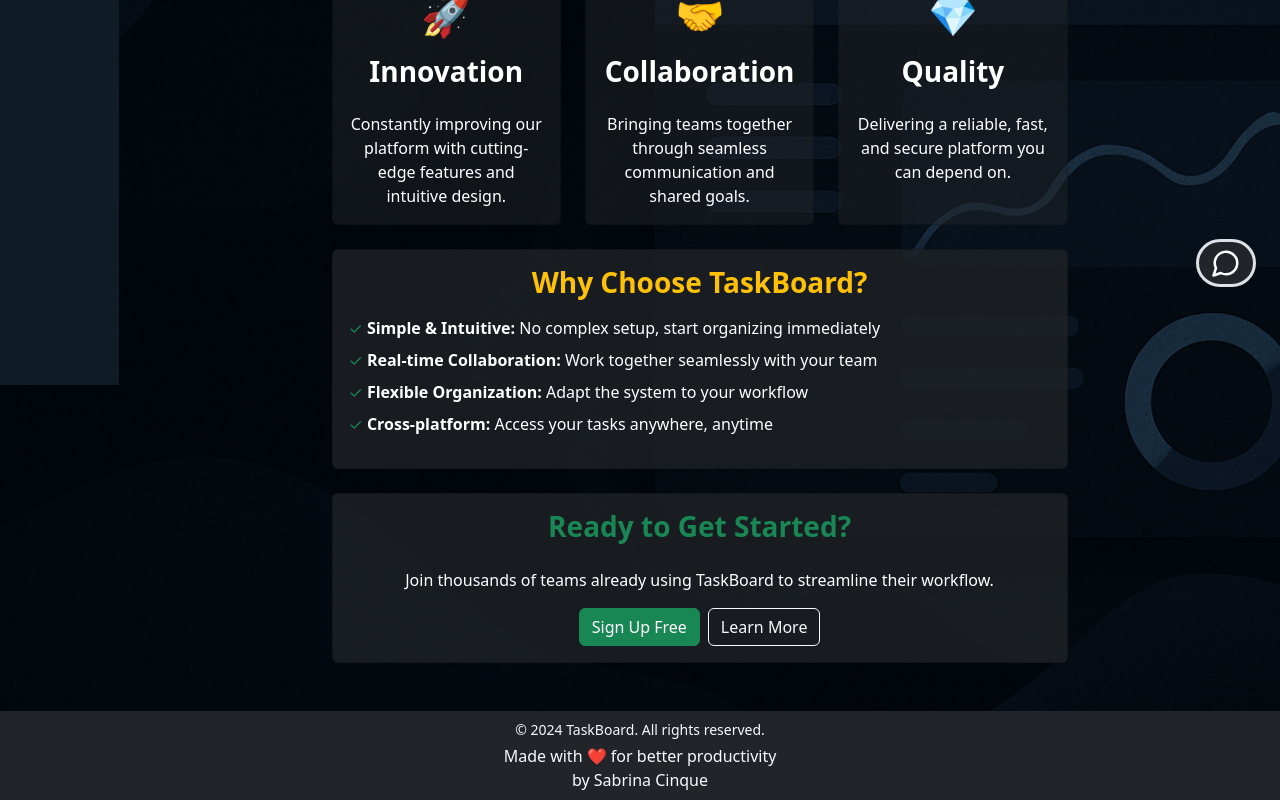
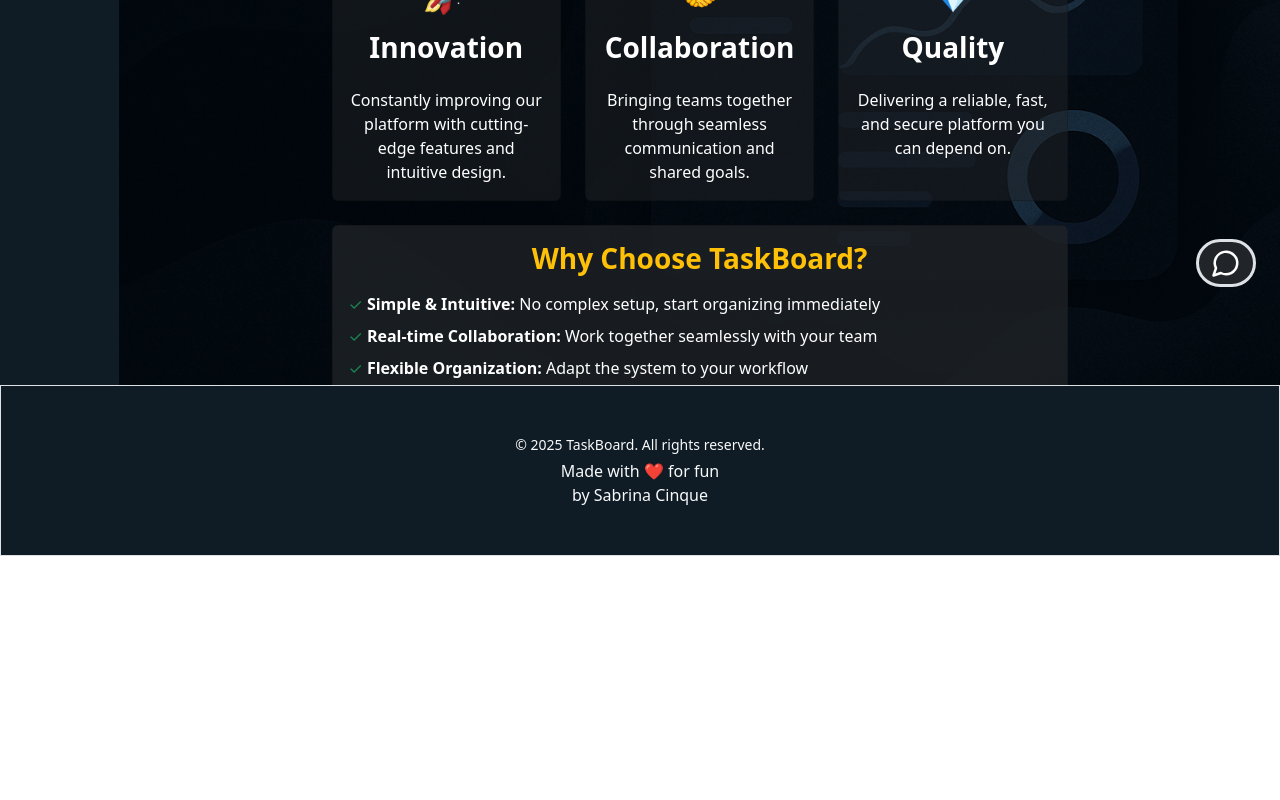
Before and after one commit to sabrinacinque/reactApp, a React (Vite) app in the folder taskboard/: page /about in a window 1280 px wide. Shown: the part 489-1289 px from the top of the page. After the commit the page ends 1045 px from the top, so only its background shows below. Built offline with nearby package versions, Linux system fonts and the light colour scheme.

Commit message:
aggiustivari

```diff
--- a/taskboard/src/App.jsx
+++ b/taskboard/src/App.jsx
@@ -14,6 +14,7 @@
 import AboutPage from './pages/AboutPage.jsx';
 import GlobalChatbox from './components/GlobalChatbox';
 import Footer from './MainComponent/Footer';
+import Sidebar from './MainComponent/Sidebar.jsx';
 
 
 export default function App() {
@@ -24,8 +25,10 @@
           <Header />
 
           <main className="flex-grow-1">
+
             <Routes>
               {/* pubbliche */}
+
               <Route path="/"         element={<HomePage />} />
               <Route path="/login"    element={<LoginPage />} />
               <Route path="/register" element={<RegisterPage />} />
--- a/taskboard/src/MainComponent/Footer.jsx
+++ b/taskboard/src/MainComponent/Footer.jsx
@@ -3,15 +3,15 @@
 
 export default function Footer() {
   return (
-    <footer className="bg-dark text-light py-2 mt-auto">
+    <footer className="text-light py-2 mt-auto border py-5" style={{ backgroundColor: "#0F1C25" }}>
 
         <div className="row">
           <div className="col-12 text-center">
             <p className="small mb-1">
-              © 2024 TaskBoard. All rights reserved.
+              © 2025 TaskBoard. All rights reserved.
             </p>
             <span className=" x-small">
-              Made with ❤️ for better productivity <br></br> by Sabrina Cinque
+              Made with ❤️ for fun <br></br> by Sabrina Cinque
             </span>
           </div>
         </div>
--- a/taskboard/src/MainComponent/Sidebar.jsx
+++ b/taskboard/src/MainComponent/Sidebar.jsx
@@ -70,7 +70,7 @@
   };
 
   return (
-    <aside className="sidebar h-100 d-flex flex-column">
+    <aside className="sidebar vh-100 d-flex flex-column py-5">
       <nav className="nav flex-column px-3 fs-5">
         <NavLink end to="/" className="nav-link d-flex align-items-center mb-2">
           <FiHome className="me-2" /> Home
--- a/taskboard/src/pages/AboutPage.jsx
+++ b/taskboard/src/pages/AboutPage.jsx
@@ -1,28 +1,30 @@
-import React from 'react';
-import Header from '../MainComponent/Header';
-import Sidebar from '../MainComponent/Sidebar';
+import React from "react";
+import { Link } from "react-router-dom";
+import Sidebar from "../MainComponent/Sidebar";
 
 export default function AboutPage() {
   return (
-    <div className="d-flex background">
-     <Sidebar />
+    <div className="d-flex background vh-100">
+      <Sidebar />
 
-
-      <div className="container py-5">
+      <div className="container overflow-scroll mt-4 ">
         <div className="row justify-content-center">
           <div className="col-lg-8">
             <div className="text-center mb-5">
               <h1 className="text-white display-4 mb-3">About TaskBoard</h1>
-              <p className="text-light fs-5">Empowering teams to collaborate and achieve more together</p>
+              <p className="text-light fs-5">
+                Empowering teams to collaborate and achieve more together
+              </p>
             </div>
 
             <div className="card bg-dark bg-opacity-75 text-white mb-4">
               <div className="card-body">
                 <h3 className="card-title text-warning mb-3">Our Mission</h3>
                 <p className="card-text fs-6">
-                  TaskBoard was created to simplify project management and team collaboration.
-                  We believe that great things happen when teams can organize their work efficiently,
-                  communicate seamlessly, and track progress in real-time.
+                  TaskBoard was created to simplify project management and team
+                  collaboration. We believe that great things happen when teams
+                  can organize their work efficiently, communicate seamlessly,
+                  and track progress in real-time.
                 </p>
               </div>
             </div>
@@ -34,7 +36,8 @@
                     <div className="display-6 text-success mb-3">🚀</div>
                     <h5 className="card-title">Innovation</h5>
                     <p className="card-text">
-                      Constantly improving our platform with cutting-edge features and intuitive design.
+                      Constantly improving our platform with cutting-edge
+                      features and intuitive design.
                     </p>
                   </div>
                 </div>
@@ -46,7 +49,8 @@
                     <div className="display-6 text-warning mb-3">🤝</div>
                     <h5 className="card-title">Collaboration</h5>
                     <p className="card-text">
-                      Bringing teams together through seamless communication and shared goals.
+                      Bringing teams together through seamless communication and
+                      shared goals.
                     </p>
                   </div>
                 </div>
@@ -58,7 +62,8 @@
                     <div className="display-6 text-danger mb-3">💎</div>
                     <h5 className="card-title">Quality</h5>
                     <p className="card-text">
-                      Delivering a reliable, fast, and secure platform you can depend on.
+                      Delivering a reliable, fast, and secure platform you can
+                      depend on.
                     </p>
                   </div>
                 </div>
@@ -67,25 +72,51 @@
 
             <div className="card bg-dark bg-opacity-75 text-white mb-4">
               <div className="card-body">
-                <h3 className="card-title text-warning mb-3">Why Choose TaskBoard?</h3>
+                <h3 className="card-title text-warning mb-3">
+                  Why Choose TaskBoard?
+                </h3>
                 <ul className="list-unstyled">
-                  <li className="mb-2"><span className="text-success">✓</span> <strong>Simple & Intuitive:</strong> No complex setup, start organizing immediately</li>
-                  <li className="mb-2"><span className="text-success">✓</span> <strong>Real-time Collaboration:</strong> Work together seamlessly with your team</li>
-                  <li className="mb-2"><span className="text-success">✓</span> <strong>Flexible Organization:</strong> Adapt the system to your workflow</li>
-                  <li className="mb-2"><span className="text-success">✓</span> <strong>Cross-platform:</strong> Access your tasks anywhere, anytime</li>
+                  <li className="mb-2">
+                    <span className="text-success">✓</span>{" "}
+                    <strong>Simple & Intuitive:</strong> No complex setup, start
+                    organizing immediately
+                  </li>
+                  <li className="mb-2">
+                    <span className="text-success">✓</span>{" "}
+                    <strong>Real-time Collaboration:</strong> Work together
+                    seamlessly with your team
+                  </li>
+                  <li className="mb-2">
+                    <span className="text-success">✓</span>{" "}
+                    <strong>Flexible Organization:</strong> Adapt the system to
+                    your workflow
+                  </li>
+                  <li className="mb-2">
+                    <span className="text-success">✓</span>{" "}
+                    <strong>Cross-platform:</strong> Access your tasks anywhere,
+                    anytime
+                  </li>
                 </ul>
               </div>
             </div>
 
-            <div className="text-center">
+            <div className="text-center mb-3 ">
               <div className="card bg-dark bg-opacity-75 text-white">
-                <div className="card-body">
-                  <h5 className="card-title text-success">Ready to Get Started?</h5>
-                  <p className="card-text mb-3">
-                    Join thousands of teams already using TaskBoard to streamline their workflow.
-                  </p>
-                  <button className="btn btn-success me-2">Sign Up Free</button>
-                  <button className="btn btn-outline-light">Learn More</button>
+                <div className="text-center mt-4 pb-3">
+                  <h5 className="card-title text-success">
+                    Ready to Get Started?
+                  </h5>
+                  <Link to="/register" className="btn btn-primary me-3">
+                    Register Now
+                  </Link>
+                  <a
+                    href="https://www.linkedin.com/in/sabrina-cinque/"
+                    target="_blank"
+                    rel="noopener noreferrer"
+                    className="btn btn-outline-light"
+                  >
+                    My LinkedIn
+                  </a>
                 </div>
               </div>
             </div>
```
